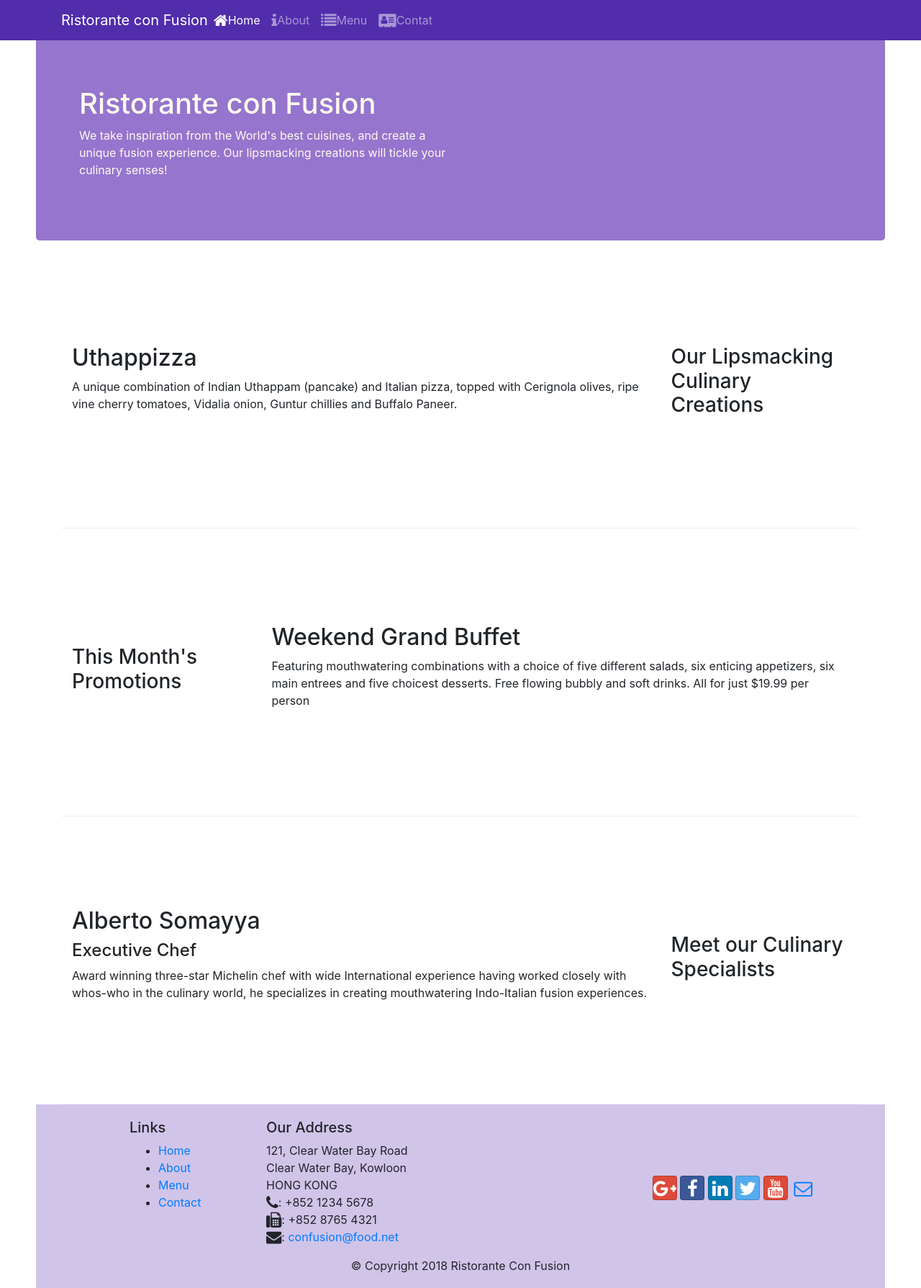
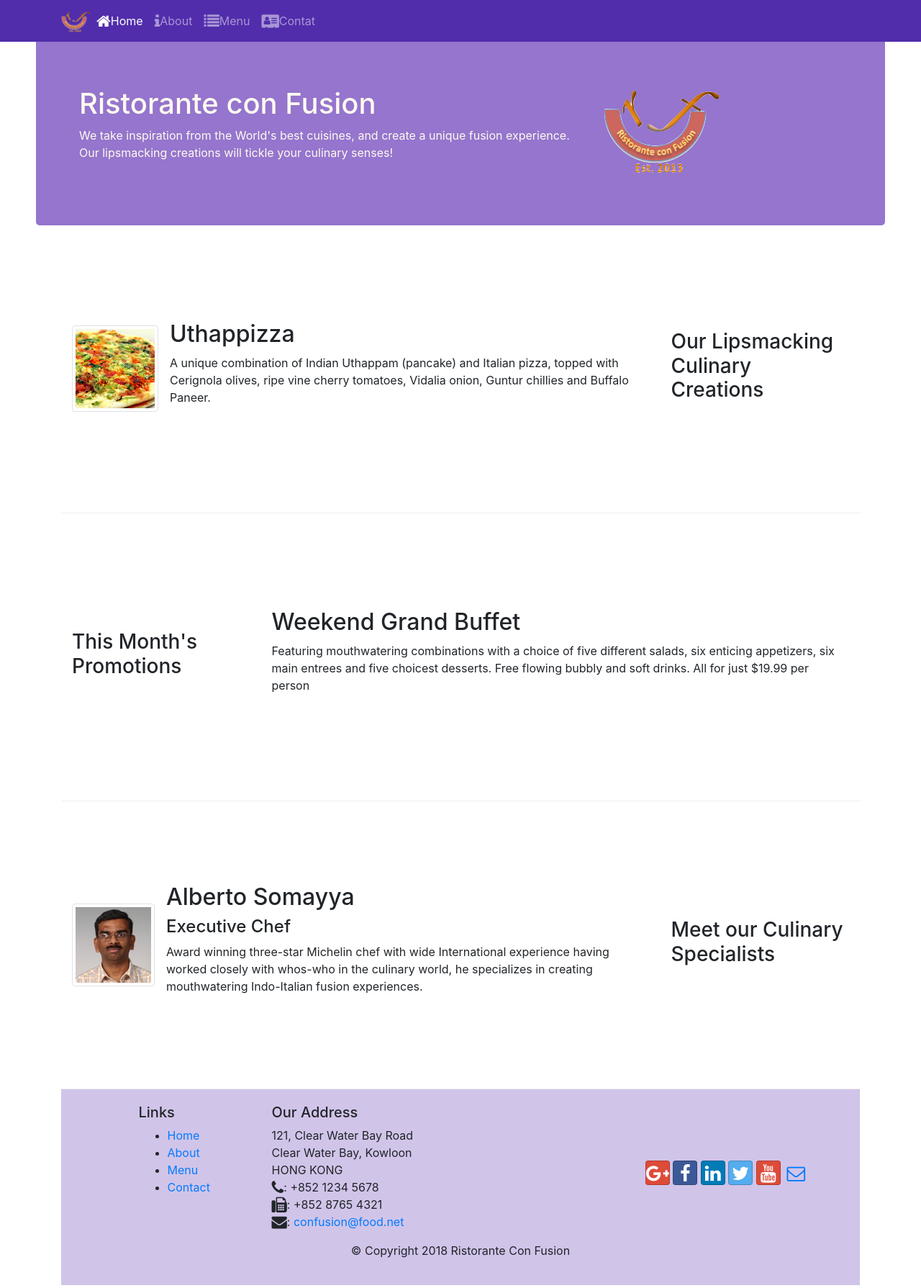
Before and after one commit to sutkarsh-s/course_bootstrap, a website: page index.html in a window 1280 px wide. Shown: the top 1789 px of the page at 72% size. Drawn offline with nearby package versions, Linux system fonts and the light colour scheme.

Commit message:
images and media

```diff
--- a/index.html
+++ b/index.html
@@ -19,7 +19,7 @@
     <div class="container">
       <button class ="navbar-toggler" type="button" data-toggle="collapse" data-target="#Navbar">
     <span class="navbar-toggler-icon"></span></button>
-      <a class="navbar-brand mr-auto" href="#" >Ristorante con Fusion</a>
+      <a class="navbar-brand mr-auto" href="#" ><img src="img/logo.png" height="30" width="41"></a>
       <div class="collapse navbar-collapse" id="Navbar">
       <ul class="navbar-nav mr-auto">
         <li class="nav-item active"><a class="nav-link" href="#" ><span class="fa fa-home fa-lg"></span>Home</a></li>
@@ -34,11 +34,12 @@
     <header class="jumbotron">
         <div class="container">
             <div class="row row-header">
-                <div class="col-6 col-sm">
+                <div class="col-6 col-sm-8">
                     <h1>Ristorante con Fusion</h1>
                     <p>We take inspiration from the World's best cuisines, and create a unique fusion experience. Our lipsmacking creations will tickle your culinary senses!</p>
                 </div>
-                <div class="col-12 col-sm">
+                <div class="col-12 col-sm align-self-center">
+                <img src="img/logo.png" class="img-fluid">
                 </div>
             </div>
         </div>
@@ -50,8 +51,14 @@
                 <h3>Our Lipsmacking Culinary Creations</h3>
             </div>
             <div class="col col-sm order-sm-first col-md">
-                <h2>Uthappizza</h2>
-                <p>A unique combination of Indian Uthappam (pancake) and Italian pizza, topped with Cerignola olives, ripe vine cherry tomatoes, Vidalia onion, Guntur chillies and Buffalo Paneer.</p>
+              <div class="media">
+                <img src="img/uthappizza.png" alt="Uthappizza" class="d-flex mr-3 img-thumbnail align-self-center">
+                <div class="media-body">
+                  <h2 class="mt-0">Uthappizza</h2>
+                  <p class="d-none d-sm-block">A unique combination of Indian Uthappam (pancake) and Italian pizza, topped with Cerignola olives, ripe vine cherry tomatoes, Vidalia onion, Guntur chillies and Buffalo Paneer.</p>
+                </div>
+              </div>
+
             </div>
         </div>
 
@@ -71,11 +78,15 @@
                 <h3>Meet our Culinary Specialists</h3>
             </div>
             <div class="col col-sm order-sm-first col-md">
-                <h2>Alberto Somayya</h2>
+              <div class="media">
+                <img src="img/alberto.png" alt="alberto" class="d-flex mr-3 img-thumbnail align-self-center">
+                <div class="media-body">
+                <h2 class="mt-0">Alberto Somayya</h2>
                 <h4>Executive Chef</h4>
-                <p>Award winning three-star Michelin chef with wide International experience having worked closely with whos-who in the culinary world, he specializes in creating mouthwatering Indo-Italian fusion experiences. </p>
+                <p class="d-none d-sm-block">Award winning three-star Michelin chef with wide International experience having worked closely with whos-who in the culinary world, he specializes in creating mouthwatering Indo-Italian fusion experiences. </p>
             </div>
         </div>
+      </div>
     </div>
 
     <footer class="footer" >
```
Also changed, not shown: aboutus.html (+3 -2 lines), contactus.html (+4 -3 lines), img/alberto.png (added), img/buffet.png (added), img/logo.png (added), img/uthappizza.png (added).
